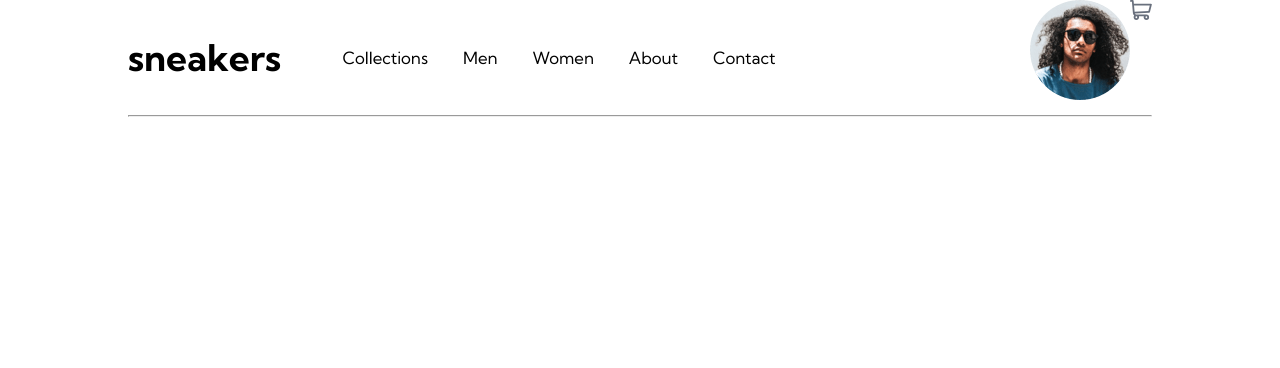
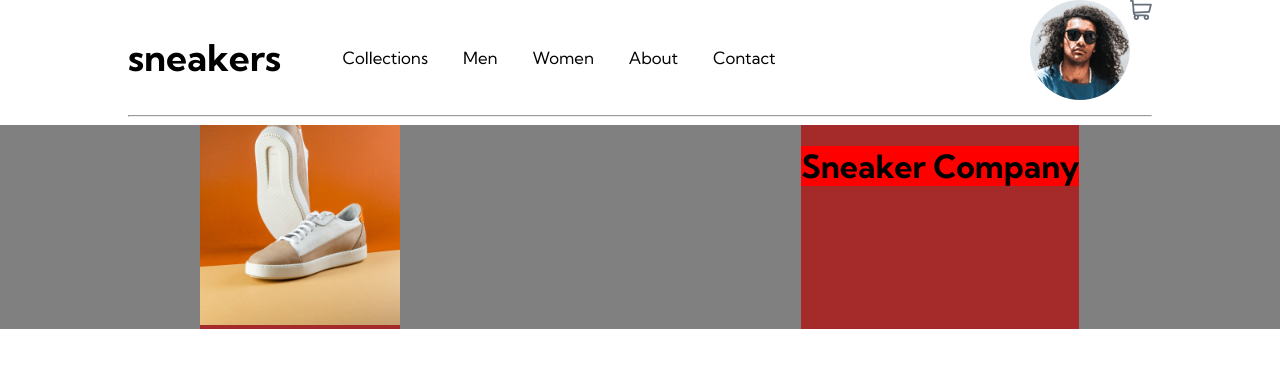
Before and after one commit to NathanYee412/E-commerce-product-page-challenge, a React (Create React App) app: page / in a window 1280 px wide. Shown: the top 368 px of the page. Built offline with nearby package versions, Linux system fonts and the light colour scheme.

Commit message:
started product section

```diff
--- a/src/App.js
+++ b/src/App.js
@@ -1,11 +1,12 @@
 import './App.css';
 import NavBar from './components/NavBar';
-
+import ProductDetails from './components/ProductDetails';
 
 function App() {
   return (
     <div className="App">
       <NavBar />
+      <ProductDetails />
     </div>
   );
 }
--- /dev/null
+++ b/src/components/ProductDetails.css
@@ -0,0 +1,20 @@
+.container {
+    background-color: gray;
+    columns: 2;
+    display: flex;
+}
+
+.col {
+    margin: 0 auto;
+    background-color: brown;
+
+}
+
+.productdetails {
+    background-color: red;
+}
+
+.product1 {
+    height: 200px;
+    width: 200px;
+}
--- a/src/components/ProductDetails.js
+++ b/src/components/ProductDetails.js
@@ -1,8 +1,18 @@
+import './ProductDetails.css'
+import product1 from '../img/image-product-1.jpg'
+
 function ProductDetails(props) {
 
     return(
         <div className="container">
-
+            <div className="col">
+                <img src={product1} className='product1' />
+            </div>
+            <div className="col">
+                <div className='productdetails'>
+                    <h1>Sneaker Company</h1>
+                </div>
+            </div>
         </div>
     );
 }
```
